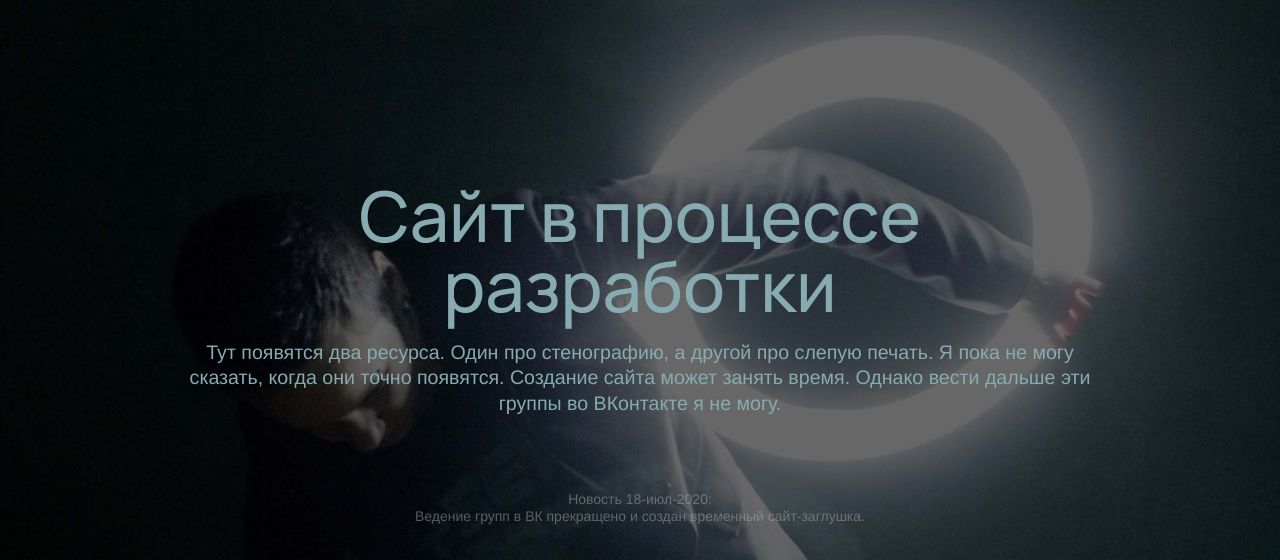
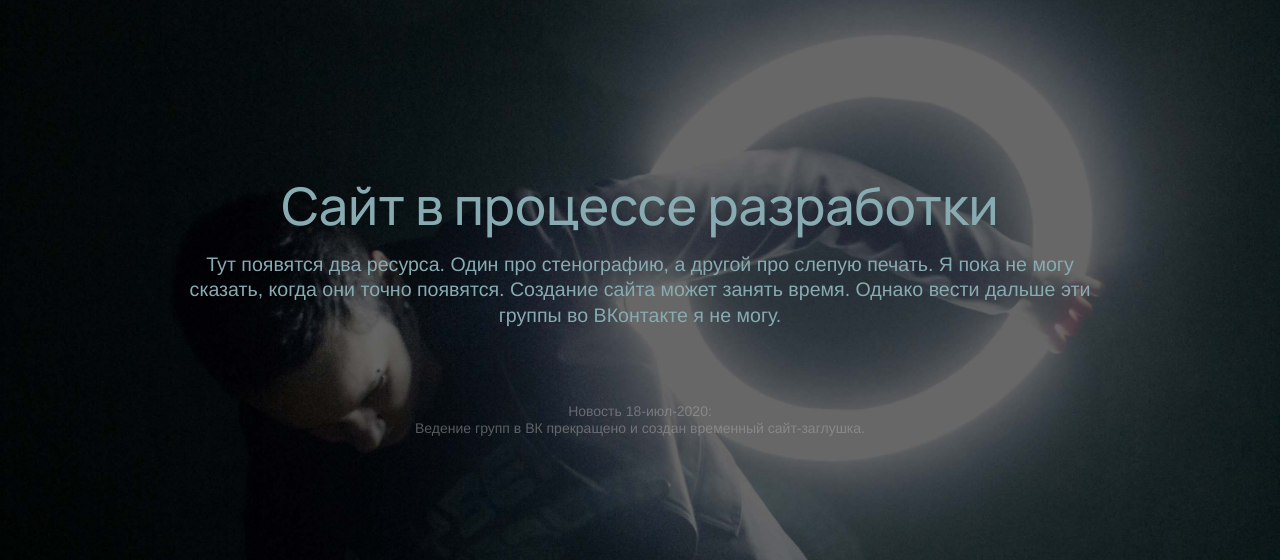
Before and after one commit to 101Room/101Room.github.io, a PHP site: page / in a window 1280 px wide. Shown: the top 560 px of the page. Run offline with PHP 8.4, Linux system fonts and the light colour scheme; some libraries are stand-ins or nearby versions; some web fonts are replaced.

Commit message:
тайтл уменьшен

```diff
--- a/assets/css/magister.css
+++ b/assets/css/magister.css
@@ -143,7 +143,7 @@ a:hover, a:active { color:#fff; text-decoration: underline; }
 	src: local('Noto Sans'), local('NotoSans'), url(https://fonts.gstatic.com/s/notosans/v7/o-0IIpQlx3QUlC5A4PNr4TRAW_0.woff2) format('woff2');
 	unicode-range: U+0400-045F, U+0490-0491, U+04B0-04B1, U+2116;
 	font-weight:normal;
-	font-size:5em;
+	font-size:3.7em;
 	margin-bottom:15px;
 	color:#FDF9F4;
 	line-height:1em;
```
